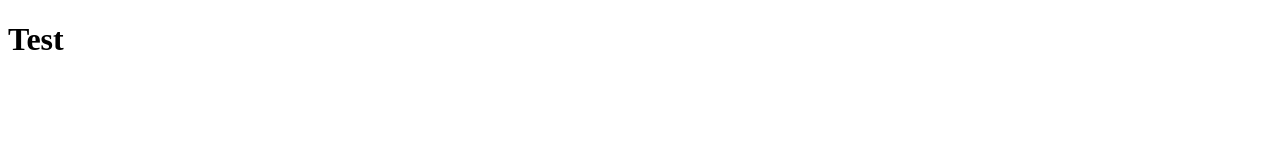
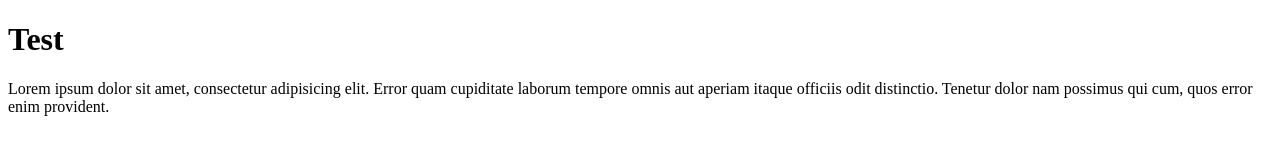
Before and after one commit to jerielasg/first-git-project, a plain HTML site: page index.html in a window 1280 px wide. Drawn offline with Linux system fonts and the light colour scheme.

Commit message:
added H1 and P into file

```diff
--- a/index.html
+++ b/index.html
@@ -11,4 +11,5 @@
 
 <body>
     <h1>Test</h1>
+    <p>Lorem ipsum dolor sit amet, consectetur adipisicing elit. Error quam cupiditate laborum tempore omnis aut aperiam itaque officiis odit distinctio. Tenetur dolor nam possimus qui cum, quos error enim provident.</p>
 </body>
```
